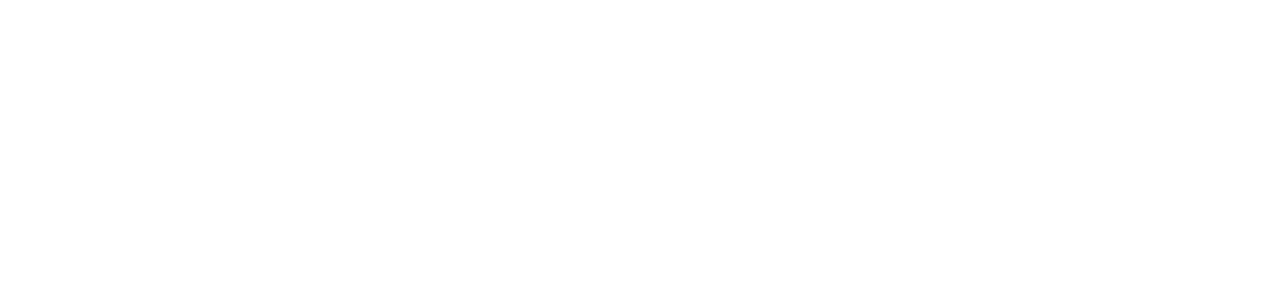
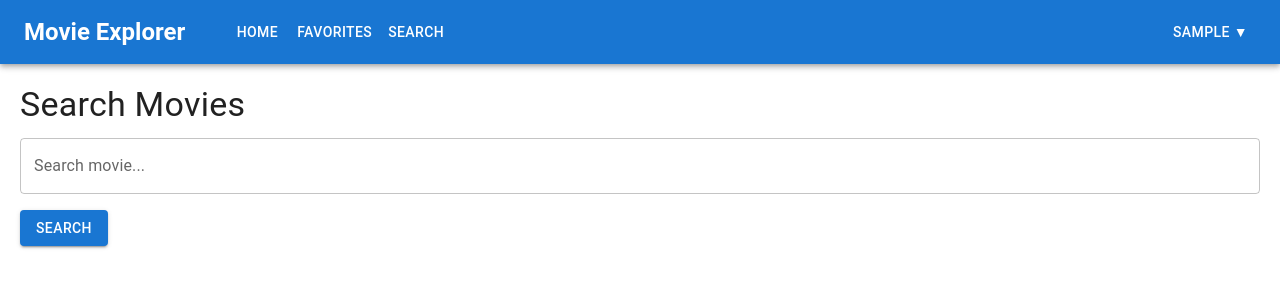
Before and after one commit to console-zain/Movie-Explorer-Discover-Your-Favorite-Films, a React (Create React App) app: page /search in a window 1280 px wide. Before the commit this address had no page. Shown: the top 300 px of the page. Built offline with nearby package versions, Linux system fonts and the light colour scheme; sample sign-in values are in the browser's storage.

Commit message:
Added Darkj mode

```diff
--- a/src/App.js
+++ b/src/App.js
@@ -1,7 +1,17 @@
 import AppRoutes from "./routes/AppRoutes";
+import { CssBaseline } from "@mui/material";
+import { ThemeProvider as MuiThemeProvider } from "@mui/material/styles";
+import { useThemeContext } from "./context/ThemeContext";
 
 function App() {
-  return <AppRoutes />;
+  const { theme } = useThemeContext();
+
+  return (
+    <MuiThemeProvider theme={theme}>
+      <CssBaseline />
+      <AppRoutes />
+    </MuiThemeProvider>
+  );
 }
 
 export default App;
--- a/src/components/MovieCard/MovieCard.jsx
+++ b/src/components/MovieCard/MovieCard.jsx
@@ -9,28 +9,36 @@ import {
 } from "../../utils/localStorage";
 import { useState } from "react";
 import FavoriteBorderIcon from "@mui/icons-material/FavoriteBorder";
+import { useMovieContext } from "../../context/MovieContext";
 
 const MovieCard = ({ movie }) => {
   const navigate = useNavigate();
+
+  // 1. Get our tools from Context (The broken lines are removed from here!)
+  const { setFavorites } = useMovieContext();
 
   const [favorite, setFavorite] = useState(isFavorite(movie.id));
 
   const handleFavorite = (e) => {
     e.stopPropagation();
 
-    let favorites = getFavorites();
+    let currentFavorites = getFavorites();
+    let updatedList = [];
 
     if (favorite) {
-      favorites = favorites.filter((fav) => fav.id !== movie.id);
-
-      saveFavorites(favorites);
+      // If already liked, remove it from the list
+      updatedList = currentFavorites.filter((fav) => fav.id !== movie.id);
       setFavorite(false);
     } else {
-      favorites.push(movie);
-
-      saveFavorites(favorites);
+      // If not liked, add it to the list
+      updatedList = [...currentFavorites, movie];
       setFavorite(true);
     }
+
+    // 2. Safely run these actions inside the function where updatedList exists!
+    saveFavorites(updatedList); // Saves to hard storage
+    setFavorites(updatedList); // Tells our React context to update the UI
+    window.dispatchEvent(new Event("favoritesUpdated"));
   };
 
   const imageUrl = movie.poster_path
--- /dev/null
+++ b/src/components/Navbar/Navbar.jsx
@@ -0,0 +1,98 @@
+import { useState } from "react";
+import {
+  AppBar,
+  Toolbar,
+  Typography,
+  Button,
+  Box,
+  Menu,
+  MenuItem,
+} from "@mui/material";
+import { useThemeContext } from "../../context/ThemeContext";
+import { useNavigate } from "react-router-dom";
+
+const Navbar = () => {
+  const navigate = useNavigate();
+
+  const username = localStorage.getItem("username") || "User";
+
+  const { mode, toggleTheme } = useThemeContext();
+
+  const [anchorEl, setAnchorEl] = useState(null);
+
+  const handleMenuOpen = (event) => {
+    setAnchorEl(event.currentTarget);
+  };
+
+  const handleMenuClose = () => {
+    setAnchorEl(null);
+  };
+
+  const handleLogout = () => {
+    localStorage.removeItem("isLoggedIn");
+    localStorage.removeItem("username");
+
+    navigate("/");
+  };
+
+  return (
+    <AppBar
+      position="sticky"
+      elevation={4}
+      sx={{
+        top: 0,
+      }}
+    >
+      <Toolbar>
+        <Typography
+          variant="h5"
+          sx={{
+            fontWeight: "bold",
+            mr: 5,
+            cursor: "pointer",
+          }}
+          onClick={() => navigate("/home")}
+        >
+          Movie Explorer
+        </Typography>
+
+        <Box sx={{ flexGrow: 1 }}>
+          <Button color="inherit" onClick={() => navigate("/home")}>
+            Home
+          </Button>
+
+          <Button color="inherit" onClick={() => navigate("/favorites")}>
+            Favorites
+          </Button>
+
+          <Button color="inherit" onClick={() => navigate("/search")}>
+            Search
+          </Button>
+        </Box>
+
+        <Button color="inherit" onClick={handleMenuOpen}>
+          {username} ▼
+        </Button>
+
+        <Menu
+          anchorEl={anchorEl}
+          open={Boolean(anchorEl)}
+          onClose={handleMenuClose}
+        >
+          <MenuItem
+            onClick={() => {
+              toggleTheme();
+              handleMenuClose();
+            }}
+          >
+            {mode === "light" ? "Dark Mode" : "Light Mode"}
+          </MenuItem>
+
+          <MenuItem onClick={handleLogout}>Logout</MenuItem>
+        </Menu>
+      </Toolbar>
+    </AppBar>
+  );
+};
+
+export default Navbar;
--- /dev/null
+++ b/src/context/MovieContext.jsx
@@ -0,0 +1,44 @@
+import { createContext, useContext, useState } from "react";
+
+const MovieContext = createContext();
+
+export const MovieProvider = ({ children }) => {
+  const [trendingMovies, setTrendingMovies] = useState([]);
+
+  const [searchResults, setSearchResults] = useState([]);
+
+  const [favorites, setFavorites] = useState(
+    JSON.parse(localStorage.getItem("favorites")) || [],
+  );
+
+  const [loading, setLoading] = useState(false);
+
+  const [error, setError] = useState(null);
+
+  return (
+    <MovieContext.Provider
+      value={{
+        trendingMovies,
+        setTrendingMovies,
+
+        searchResults,
+        setSearchResults,
+
+        favorites,
+        setFavorites,
+
+        loading,
+        setLoading,
+
+        error,
+        setError,
+      }}
+    >
+      {children}
+    </MovieContext.Provider>
+  );
+};
+
+export const useMovieContext = () => {
+  return useContext(MovieContext);
+};
--- /dev/null
+++ b/src/context/ThemeContext.jsx
@@ -0,0 +1,43 @@
+import { createContext, useContext, useMemo, useState } from "react";
+
+import { createTheme } from "@mui/material/styles";
+
+const ThemeContext = createContext();
+
+export const ThemeProviderCustom = ({ children }) => {
+  const [mode, setMode] = useState(localStorage.getItem("theme") || "light");
+
+  const toggleTheme = () => {
+    const newMode = mode === "light" ? "dark" : "light";
+
+    setMode(newMode);
+
+    localStorage.setItem("theme", newMode);
+  };
+
+  const theme = useMemo(
+    () =>
+      createTheme({
+        palette: {
+          mode,
+        },
+      }),
+    [mode],
+  );
+
+  return (
+    <ThemeContext.Provider
+      value={{
+        mode,
+        toggleTheme,
+        theme,
+      }}
+    >
+      {children}
+    </ThemeContext.Provider>
+  );
+};
+
+export const useThemeContext = () => {
+  return useContext(ThemeContext);
+};
--- a/src/index.js
+++ b/src/index.js
@@ -2,11 +2,22 @@ import React from "react";
 import ReactDOM from "react-dom/client";
 import { BrowserRouter } from "react-router-dom";
 import App from "./App";
+import "./index.css";
+
+// 📦 We use the exact names from your context files here:
+import { MovieProvider } from "./context/MovieContext";
+import { ThemeProviderCustom } from "./context/ThemeContext";
 
 const root = ReactDOM.createRoot(document.getElementById("root"));
 
 root.render(
-  <BrowserRouter>
-    <App />
-  </BrowserRouter>,
+  <React.StrictMode>
+    <BrowserRouter>
+      <ThemeProviderCustom>
+        <MovieProvider>
+          <App />
+        </MovieProvider>
+      </ThemeProviderCustom>
+    </BrowserRouter>
+  </React.StrictMode>,
 );
--- a/src/pages/Favorites/Favorites.jsx
+++ b/src/pages/Favorites/Favorites.jsx
@@ -6,22 +6,10 @@ import { getFavorites } from "../../utils/localStorage";
 
 import { Typography, Grid } from "@mui/material";
 
+import { useMovieContext } from "../../context/MovieContext";
+
 const Favorites = () => {
-  const [favorites, setFavorites] = useState([]);
-
-  useEffect(() => {
-    const loadFavorites = () => {
-      setFavorites(getFavorites());
-    };
-
-    loadFavorites();
-
-    window.addEventListener("storage", loadFavorites);
-
-    return () => {
-      window.removeEventListener("storage", loadFavorites);
-    };
-  }, []);
+  const { favorites } = useMovieContext();
 
   return (
     <div style={{ padding: "20px" }}>
--- a/src/pages/Home/Home.jsx
+++ b/src/pages/Home/Home.jsx
@@ -1,61 +1,45 @@
 import { useEffect, useState } from "react";
-import { Button, Grid } from "@mui/material";
+import { Grid } from "@mui/material";
 import { useNavigate } from "react-router-dom";
 import MovieCard from "../../components/MovieCard/MovieCard";
-
+import Navbar from "../../components/Navbar/Navbar";
+import { useMovieContext } from "../../context/MovieContext";
 import { getTrendingMovies } from "../../services/tmdbApi";
 
 const Home = () => {
+  const { trendingMovies, setTrendingMovies } = useMovieContext();
+
   const navigate = useNavigate();
-
-  const [movies, setMovies] = useState([]);
 
   const username = localStorage.getItem("username");
 
   useEffect(() => {
     const fetchMovies = async () => {
       const data = await getTrendingMovies();
-      setMovies(data);
+      setTrendingMovies(data);
     };
 
     fetchMovies();
   }, []);
 
-  const handleLogout = () => {
-    localStorage.removeItem("isLoggedIn");
-    localStorage.removeItem("username");
+  return (
+    <>
+      <Navbar />
 
-    navigate("/");
-  };
-
-  return (
       <div style={{ padding: "20px" }}>
-      <h1>Home Page</h1>
-
         <h2>Welcome {username}</h2>
-
-      <Button variant="contained" color="error" onClick={handleLogout}>
-        Logout
-      </Button>
-
-      <Button
-        variant="contained"
-        sx={{ ml: 2 }}
-        onClick={() => navigate("/favorites")}
-      >
-        Favorites
-      </Button>
 
         <h2>Trending Movies</h2>
 
         <Grid container spacing={3} sx={{ mt: 2 }}>
-        {movies.map((movie) => (
+          {trendingMovies.map((movie) => (
             <Grid item xs={12} sm={6} md={4} lg={3} xl={2} key={movie.id}>
               <MovieCard movie={movie} />
             </Grid>
           ))}
         </Grid>
       </div>
+    </>
   );
 };
 
--- /dev/null
+++ b/src/pages/Search/Search.jsx
@@ -0,0 +1,86 @@
+import { TextField, Button, Typography, Grid } from "@mui/material";
+import { useState, useEffect } from "react";
+import Navbar from "../../components/Navbar/Navbar";
+import MovieCard from "../../components/MovieCard/MovieCard";
+import { searchMovies } from "../../services/tmdbApi";
+import { useMovieContext } from "../../context/MovieContext";
+
+const Search = () => {
+  const [query, setQuery] = useState("");
+
+  useEffect(() => {
+    const lastSearch = localStorage.getItem("lastSearch");
+
+    if (lastSearch) {
+      setQuery(lastSearch);
+    }
+  }, []);
+
+  const { searchResults, setSearchResults } = useMovieContext();
+
+  useEffect(() => {
+    const runLastSearch = async () => {
+      const lastSearch = localStorage.getItem("lastSearch");
+
+      if (!lastSearch) return;
+
+      const data = await searchMovies(lastSearch);
+
+      setSearchResults(data.results);
+    };
+
+    runLastSearch();
+  }, []);
+
+  const handleSearch = async () => {
+    if (!query.trim()) return;
+
+    localStorage.setItem("lastSearch", query);
+
+    const data = await searchMovies(query);
+
+    setSearchResults(data.results);
+  };
+
+  return (
+    <>
+      <Navbar />
+
+      <div style={{ padding: "20px" }}>
+        <Typography variant="h4" gutterBottom>
+          Search Movies
+        </Typography>
+
+        <TextField
+          fullWidth
+          label="Search movie..."
+          value={query}
+          onChange={(e) => setQuery(e.target.value)}
+          onKeyDown={(e) => {
+            if (e.key === "Enter") {
+              handleSearch();
+            }
+          }}
+        />
+
+        <Button
+          variant="contained"
+          sx={{ mt: 2, mb: 4 }}
+          onClick={handleSearch}
+        >
+          Search
+        </Button>
+
+        <Grid container spacing={3}>
+          {searchResults.map((movie) => (
+            <Grid item xs={12} sm={6} md={4} lg={3} key={movie.id}>
+              <MovieCard movie={movie} />
+            </Grid>
+          ))}
+        </Grid>
+      </div>
+    </>
+  );
+};
+
+export default Search;
--- a/src/routes/AppRoutes.jsx
+++ b/src/routes/AppRoutes.jsx
@@ -4,6 +4,7 @@ import Login from "../pages/Login/Login";
 import Home from "../pages/Home/Home";
 import Favorites from "../pages/Favorites/Favorites";
 import MovieDetails from "../pages/MovieDetails/MovieDetails";
+import Search from "../pages/Search/Search";
 
 import ProtectedRoute from "./ProtectedRoute";
 
@@ -38,6 +39,15 @@ const AppRoutes = () => {
           </ProtectedRoute>
         }
       />
+
+      <Route
+        path="/search"
+        element={
+          <ProtectedRoute>
+            <Search />
+          </ProtectedRoute>
+        }
+      />
     </Routes>
   );
 };
--- a/src/services/tmdbApi.js
+++ b/src/services/tmdbApi.js
@@ -54,4 +54,25 @@ export const getMovieVideos = async (movieId) => {
   }
 };
 
+export const searchMovies = async (query, page = 1) => {
+  try {
+    const response = await api.get("/search/movie", {
+      params: {
+        query,
+        page,
+      },
+    });
+
+    return response.data;
+  } catch (error) {
+    console.error("Error searching movies:", error);
+
+    return {
+      results: [],
+      page: 1,
+      total_pages: 1,
+    };
+  }
+};
+
 export default api;
```
Lines whose indentation alone changed are shown as unchanged.
